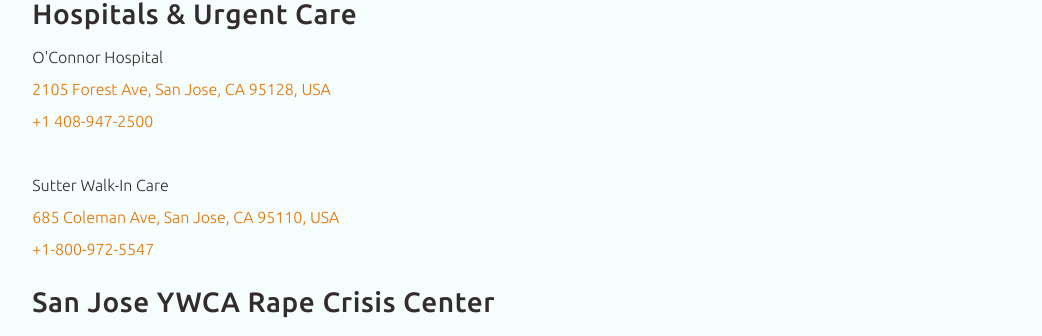
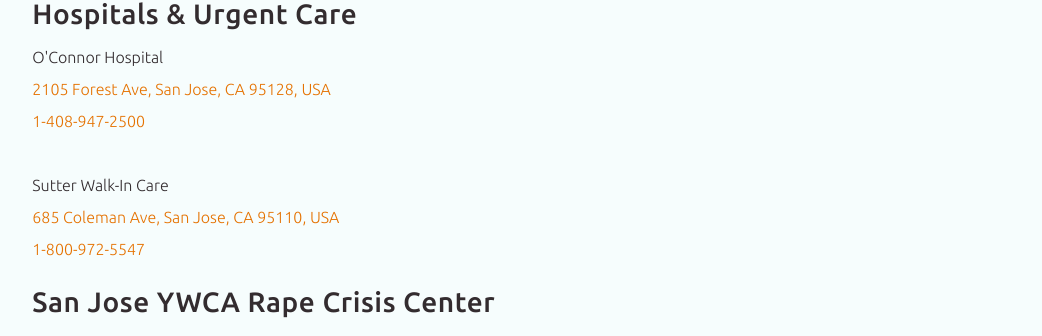
Before and after one commit to code4lib/2019.code4lib.org, a Jekyll site: the page built from conduct/index.html, in a window 1280 px wide and 900 px high, scrolled down 875 px. Shown: the part 148-484 px from the top of the window, without its empty margins (211-1253 px from the left). Built offline with Jekyll 4.4.1, drawn with Linux system fonts in a browser that asks for light colours; some web fonts are replaced; some of the changed lines change nothing that is shown.

Commit message:
formatting fixes

```diff
--- a/conduct/index.html
+++ b/conduct/index.html
@@ -64,7 +64,7 @@
                     <p>
                       <ul>
                         <li>Emergency: 9-1-1. </li>
-                        <li>Non-emergency: <a href="tel:3-1-1">3-1-1</a> or <a href="tel:408) 277-8900">(408) 277-8900</a> (311 services are not currently available from calls originating on some cellular telephones.)</li></ul>
+                        <li>Non-emergency: <a href="tel:3-1-1">3-1-1</a> or <a href="tel:1-408-277-8900">(408) 277-8900</a> (311 services are not currently available from calls originating on some cellular telephones.)</li></ul>
                     </p>
 
                     <h3>Hospitals & Urgent Care</h3>
@@ -72,16 +72,16 @@
                     <p>
                       O'Connor Hospital<br>
                       <a href="https://www.google.com/maps/place/2105+Forest+Ave,+San+Jose,+CA+95128,+USA">2105 Forest Ave, San Jose, CA 95128, USA</a><br>
-                      <a href="tel:1-408-947-2500">+1 408-947-2500</a><br>
+                      <a href="tel:1-408-947-2500">1-408-947-2500</a><br>
                       <br>
                       Sutter Walk-In Care<br>
                       <a href="https://www.google.com/maps/place/Sutter+Walk-In+Care/@37.3418652,-121.9134216,17z/data=!3m1!4b1!4m5!3m4!1s0x808fcb653a9e64dd:0xfd230bd5df3ecf52!8m2!3d37.3418652!4d-121.9112329">685 Coleman Ave, San Jose, CA 95110, USA</a><br>
-                      <a href="tel:1-800-972-5547">+1-800-972-5547</a><br>
+                      <a href="tel:1-800-972-5547">1-800-972-5547</a><br>
                     </p>
 
                     <h3>San Jose YWCA Rape Crisis Center</h3>
                     <p>For immediate in-person crisis assistance and counseling services,
-                      contact the 24-Hour Hotline at <a href=tel:"408-287-3000">408-287-3000</a> or <a href="tel:650-493-7273">650-493-7273</a>.
+                      contact the 24-Hour Hotline at <a href="tel:1-408-287-3000">408-287-3000</a> or <a href="tel:1-650-493-7273">650-493-7273</a>.
                     </p>
 
                       <h3>Suicide Prevention Lifeline</h3>
@@ -92,7 +92,7 @@
                           <li>English: <a href="tel:1-800-273-8255">1-800-273-8255</a></li>
                           <li>Español: <a href="tel:1-888-628-9454">1-888-628-9454</a></li>
                           <li>Deaf and Hard of Hearing: <a href="tel:1-800-799-4889">1-800-799-4889</a></li>
-                          <li>Chat: Go to <a href+"https://suicidepreventionlifeline.org/chat/">suicidepreventionlifeline.org</a></li>
+                          <li>Chat: Go to <a href="https://suicidepreventionlifeline.org/chat/">suicidepreventionlifeline.org</a></li>
                         </ul>
                       </p>
 
@@ -104,7 +104,6 @@
                         Narcotics Anonymous<br>
                         <a href="https://www.na.org/meetingsearch/text-results.php?country=USA&state=California&city=San+Jose&zip=&street=&within=20&day=0&lang=&orderby=datetime&country=USA&state=California&city=San+Jose&zip=&street=&within=20&day=0&lang=&orderby=datetime">NA meetings in the San Jose area</a><br>
                       </p>
-
 
                 </div>
             </div>
```
